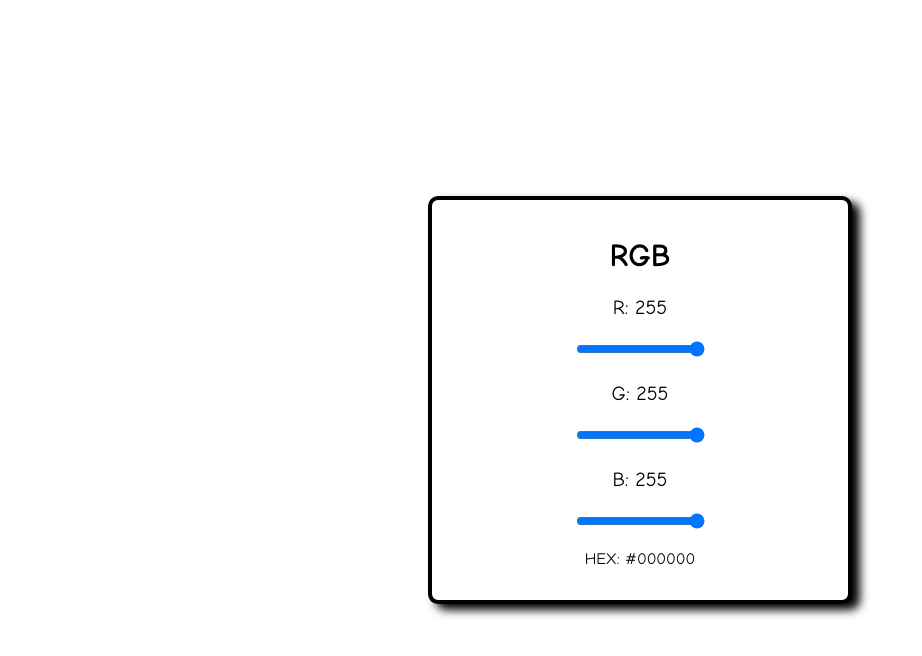
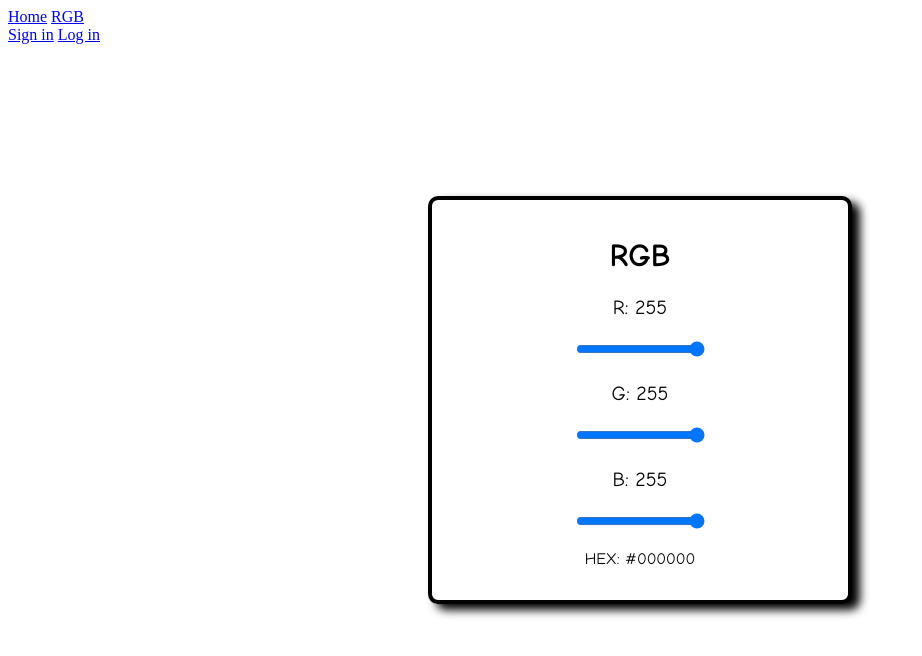
Before and after one commit to Konstanteene/my-site, a plain HTML site: page index.html in a window 1280 px wide. Shown: the whole page, without its empty margins (0-922 px from the left). Drawn offline with Linux system fonts and the light colour scheme.

Commit message:
add navigation bar

```diff
--- a/index.html
+++ b/index.html
@@ -1,12 +1,22 @@
 <!DOCTYPE html>
 <html lang="en">
     <head>
+        <meta charset="utf-8">
         <title>Page Title</title>
         <link rel="stylesheet" href="style.css">
     </head>
 
     <body>
-
+        <!--Navigation Bar-->
+        <div class="navigation">
+            <a href="#home">Home</a>
+            <a href="#rgb">RGB</a>
+            <div class="sign_log_in">
+                <a href="#sign_in">Sign in</a>
+                <a href="#log_in">Log in</a>
+            </div>
+        </div>
+        <!-- RGB -->
         <div class="area">
             <h1>RGB</h1>
             <div class="slider">
```
